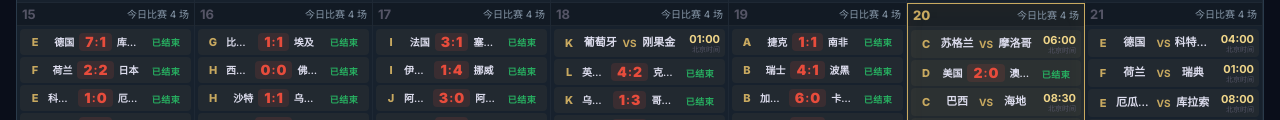
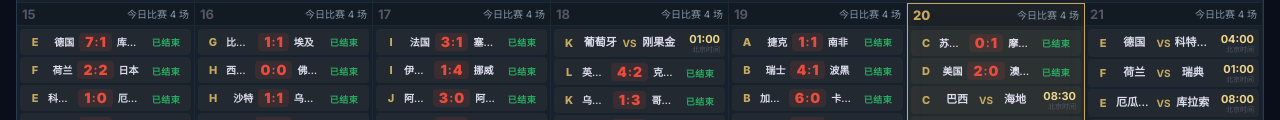
Before and after one commit to Jimbo-cat/worldcup-2026, a plain HTML site: page index.html in a window 1280 px wide. Shown: the part 601-721 px from the top of the page. Drawn offline with Linux system fonts and the light colour scheme.

Commit message:
auto-update: match scores 2026-06-20 08:00

```diff
--- a/index.html
+++ b/index.html
@@ -296,7 +296,7 @@ const MATCHES = [
   {d:18,m:6,grp:'K',h:'Uzbekistan',a:'Colombia',t:'03:00',p:'GS',sc:'1-3',st:'f',et:false,ev:[{min:40,t:'a',p:'Daniel Muñoz (footballer)',ic:'⚽',d:'Daniel Muñoz (footballer) 破门，比分 0-1'},{min:60,t:'h',p:'Abbosbek Fayzullaev',ic:'⚽',d:'Abbosbek Fayzullaev 破门，比分 1-1'},{min:65,t:'a',p:'Luis Díaz (footballer, born 1997)',ic:'⚽',d:'Luis Díaz (footballer, born 1997) 破门，比分 1-2'},{min:90+9,t:'a',p:'Jaminton Campaz',ic:'⚽',d:'Jaminton Campaz 破门，比分 1-3'}]},
   {d:18,m:6,grp:'L',h:'Ghana',a:'Panama',t:'00:00',p:'GS',sc:'1-0',st:'f',et:false,ev:[{min:90+5,t:'h',p:'Caleb Yirenkyi',ic:'⚽',d:'Caleb Yirenkyi 破门，比分 1-0'}]},
   {d:19,m:6,grp:'A',h:'Mexico',a:'South Korea',t:'02:00',p:'GS',sc:'1-0',st:'f',et:false,ev:[{min:50,t:'h',p:'Luis Romo',ic:'⚽',d:'Luis Romo 破门，比分 1-0'}]},
-  {d:19,m:6,grp:'C',h:'Scotland',a:'Morocco',t:'23:00',p:'GS',sc:null,et:false,ev:[]},
+  {d:19,m:6,grp:'C',h:'Scotland',a:'Morocco',t:'23:00',p:'GS',sc:'0-1',st:'f',et:false,ev:[{min:2,t:'a',p:'Ismael Saibari',ic:'⚽',d:'Ismael Saibari 破门，比分 0-1'}]},
   {d:19,m:6,grp:'D',h:'United States',a:'Australia',t:'20:00',p:'GS',sc:'2-0',st:'f',et:false,ev:[{min:11,t:'h',p:'Cameron Burgess',ic:'⚽',d:'Cameron Burgess 破门，比分 1-0'},{min:43,t:'h',p:'Alex Freeman',ic:'⚽',d:'Alex Freeman 破门，比分 2-0'}]},
   {d:20,m:6,grp:'C',h:'Brazil',a:'Haiti',t:'01:30',p:'GS',sc:null,et:false,ev:[]},
   {d:20,m:6,grp:'D',h:'Turkey',a:'Paraguay',t:'04:00',p:'GS',sc:null,et:false,ev:[]},
```
